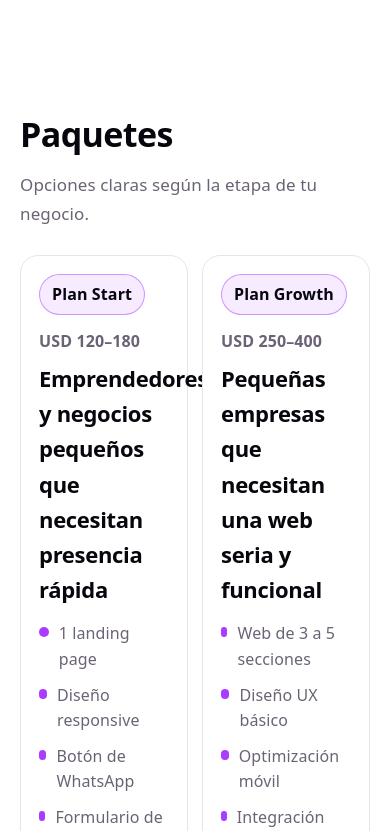
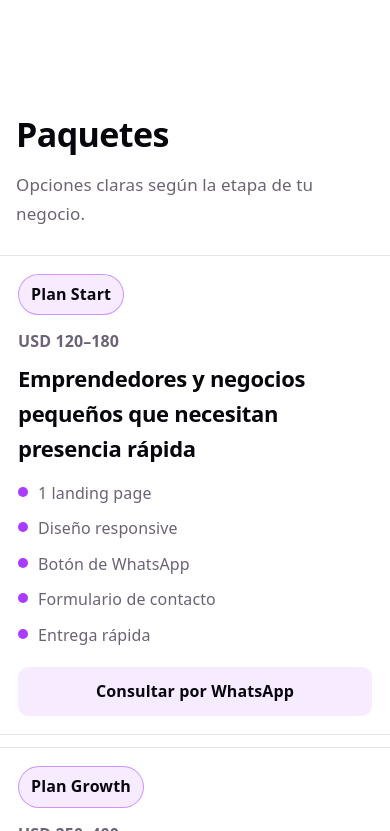
Before and after one commit to pajmunoz/website, a React (Vite) app: page / in a window 390 px wide. Shown: the part 3553-4384 px from the top of the page. Built offline with nearby package versions, Linux system fonts and the light colour scheme.

Commit message:
fix responsive

```diff
--- a/index.html
+++ b/index.html
@@ -3,7 +3,10 @@
   <head>
     <meta charset="UTF-8" />
     <link rel="icon" type="image/svg+xml" href="/favicon.svg" />
-    <meta name="viewport" content="width=device-width, initial-scale=1.0" />
+    <meta
+      name="viewport"
+      content="width=device-width, initial-scale=1.0, viewport-fit=cover"
+    />
     <title>SierraLabs | Soluciones IA y Desarrollo de Software</title>
   </head>
   <body>
--- a/src/sierralabs.css
+++ b/src/sierralabs.css
@@ -820,6 +820,39 @@
   .sl-whyGrid {
     grid-template-columns: 1fr;
   }
+
+  .sl-section--packages .sl-container {
+    margin-left: auto;
+    margin-right: auto;
+    max-width: none;
+    padding-left: 0;
+    padding-right: 0;
+    width: 100%;
+  }
+
+  .sl-section--packages .sl-sectionHead {
+    padding-left: max(16px, env(safe-area-inset-left, 0px));
+    padding-right: max(16px, env(safe-area-inset-right, 0px));
+  }
+
+  .sl-section--packages .sl-serviceActions .sl-primaryBtn {
+    box-sizing: border-box;
+    width: 100%;
+  }
+
+  .sl-section--packages .sl-serviceCard {
+    border-left: none;
+    border-radius: 0;
+    border-right: none;
+  }
+
+  .sl-section--packages .sl-serviceGrid {
+    gap: 12px;
+    grid-template-columns: minmax(0, 1fr);
+    padding-left: max(0px, env(safe-area-inset-left, 0px));
+    padding-right: max(0px, env(safe-area-inset-right, 0px));
+    width: 100%;
+  }
 }
 
 .sl-floatWhatsapp {
--- a/src/views/ServicesView.tsx
+++ b/src/views/ServicesView.tsx
@@ -4,7 +4,7 @@ import { serviceCards } from '../data/landingData'
 
 function ServicesView() {
   return (
-    <section className="sl-section" aria-labelledby="servicios" id="servicios">
+    <section className="sl-section sl-section--packages" aria-labelledby="servicios" id="servicios">
       <div className="sl-container">
         <SectionHeader
           id="servicios"
```
Also changed, not shown: 4 other files (tests, documents, lock files or other folders).
